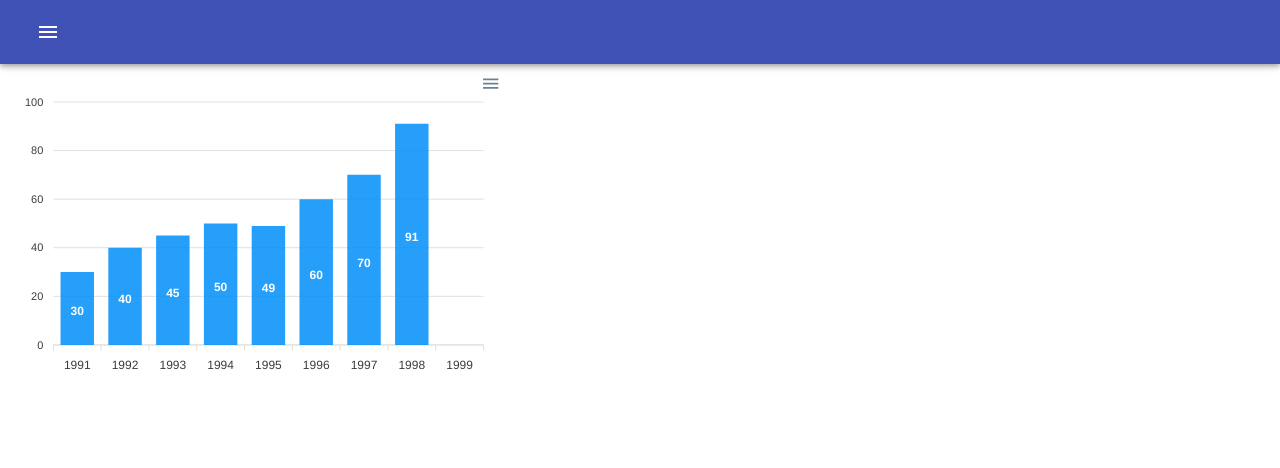
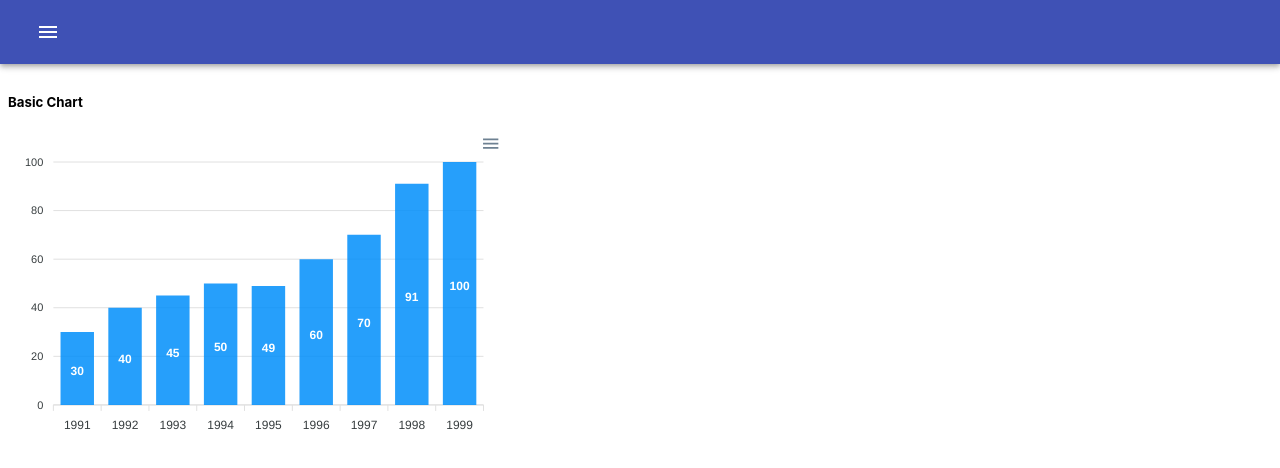
Before and after one commit to KanRMUTL/React-with-ApexCharts, a React (Create React App) app: page /basic in a window 1280 px wide. Shown: the top 468 px of the page. Built offline with nearby package versions, Linux system fonts and the light colour scheme.

Commit message:
added header and value in basic

```diff
--- a/src/pages/Basic/BasicContainer.tsx
+++ b/src/pages/Basic/BasicContainer.tsx
@@ -8,12 +8,15 @@ function BasicContainer() {
     xaxis: {
       categories: [1991, 1992, 1993, 1994, 1995, 1996, 1997, 1998, 1999],
     },
+    tooltip: {
+      enabled: false,
+    },
   });
 
   const [seires] = useState([
     {
       name: "series-1",
-      data: [30, 40, 45, 50, 49, 60, 70, 91],
+      data: [30, 40, 45, 50, 49, 60, 70, 91, 100],
     },
   ]);
   return (
--- a/src/pages/Basic/BasicView.tsx
+++ b/src/pages/Basic/BasicView.tsx
@@ -9,6 +9,7 @@ interface Props {
 function BasicView({ option, series }: Props) {
   return (
     <div>
+      <h5>Basic Chart</h5>
       <Chart options={option} series={series} type="bar" width="500" />
     </div>
   );
```
